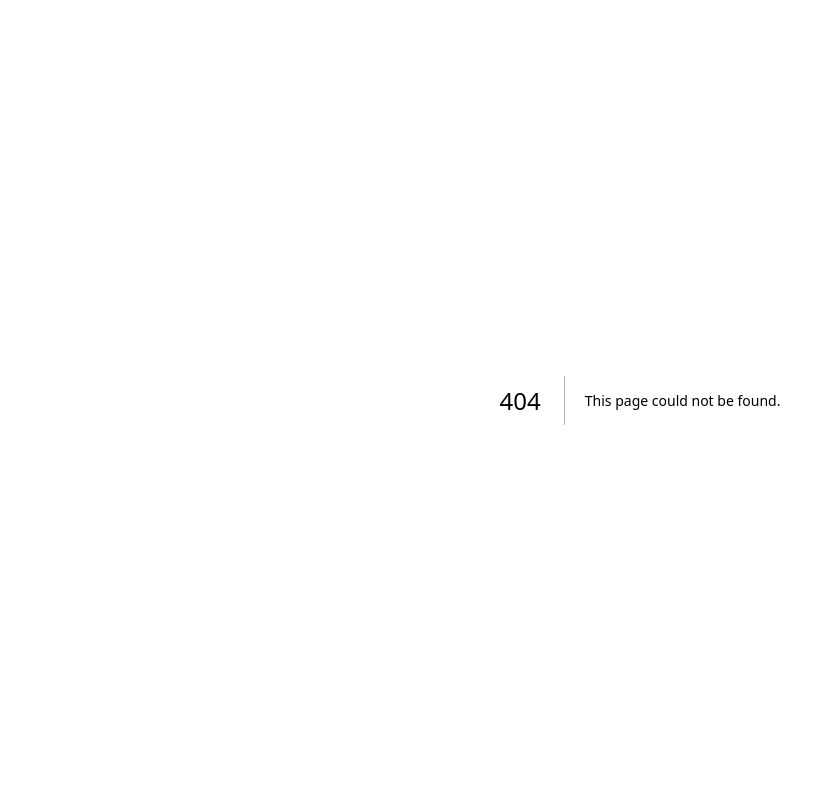
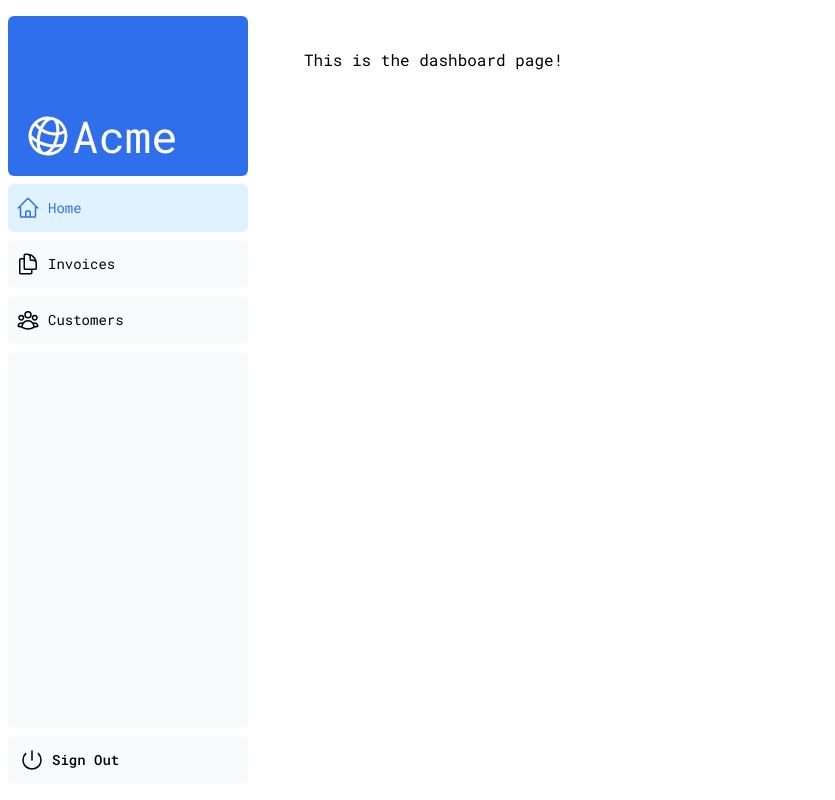
Before and after one commit to Naaman233/nextjs-dashboard, a Next.js app: page /dashboard in a window 1280 px wide. Before the commit this address had no page. Shown: the whole page, without its empty margins (0-835 px from the left). Built offline with nearby package versions, Linux system fonts and the light colour scheme.

Commit message:
Initial commit

```diff
--- /dev/null
+++ b/app/dashboard/customers/page.tsx
@@ -0,0 +1,7 @@
+export default function Page() {
+    return (
+        <>
+        <p>This is the customer page</p>
+        </>
+    )
+}
--- /dev/null
+++ b/app/dashboard/invoices/page.tsx
@@ -0,0 +1,7 @@
+export default function Page() {
+    return (
+        <>
+        <p>This is the invoice page</p>
+        </>
+    )
+}
--- /dev/null
+++ b/app/dashboard/layout.tsx
@@ -0,0 +1,27 @@
+import SideNav from '@/app/ui/dashboard/sidenav';
+
+{/**
+
+export default function Layout({ children }: { children: React.ReactNode }) {
+  return (
+    <div className="flex h-screen flex-col md:flex-row md:overflow-hidden">
+      <div className="w-full flex-none md:w-64">
+        <SideNav />
+      </div>
+      <div className="flex-grow p-6 md:overflow-y-auto md:p-12">{children}</div>
+    </div>
+  );
+}
+*/
+}
+
+export default function Layout({ children }: { children: React.ReactNode }) {
+    return (
+        <div className="flex h-screen flex-col md:flex-row md:overflow-hidden">
+            <div className="w-full flex-none md:w-64">
+                <SideNav />
+            </div>
+            <div className="flex-grow p-6 md:overflow-y-auto md:p-12">{children}</div>
+        </div>
+    );
+}
--- /dev/null
+++ b/app/dashboard/page.tsx
@@ -0,0 +1,10 @@
+export default function Page() {
+    return (
+        <>
+        <p>This is the dashboard page!</p>
+        </>
+    )
+}
+
+
+//New-Item -ItemType File -Path ".\page.tsx"
--- a/app/layout.tsx
+++ b/app/layout.tsx
@@ -1,3 +1,5 @@
+import '@/app/ui/global.css'
+import { inter, roboto_mono } from '@/app/ui/font'
 export default function RootLayout({
   children,
 }: {
@@ -5,7 +7,7 @@ export default function RootLayout({
 }) {
   return (
     <html lang="en">
-      <body>{children}</body>
+      <body className={`${inter.className} ${roboto_mono.className} antialiased`}>{children}</body>
     </html>
   );
 }
--- a/app/page.tsx
+++ b/app/page.tsx
@@ -1,15 +1,19 @@
 import AcmeLogo from '@/app/ui/acme-logo';
 import { ArrowRightIcon } from '@heroicons/react/24/outline';
 import Link from 'next/link';
+import Image from 'next/image'
+import styles from '@/app/ui/home.module.css'
 
 export default function Page() {
   return (
     <main className="flex min-h-screen flex-col p-6">
       <div className="flex h-20 shrink-0 items-end rounded-lg bg-blue-500 p-4 md:h-52">
-        {/* <AcmeLogo /> */}
+      { <AcmeLogo /> }
       </div>
       <div className="mt-4 flex grow flex-col gap-4 md:flex-row">
         <div className="flex flex-col justify-center gap-6 rounded-lg bg-gray-50 px-6 py-10 md:w-2/5 md:px-20">
+
+        <div className="h-0 w-0 border-b-[30px] border-l-[20px] border-r-[20px] border-b-black border-l-transparent border-r-transparent"/>
           <p className={`text-xl text-gray-800 md:text-3xl md:leading-normal`}>
             <strong>Welcome to Acme.</strong> This is the example for the{' '}
             <a href="https://nextjs.org/learn/" className="text-blue-500">
@@ -26,6 +30,37 @@ export default function Page() {
         </div>
         <div className="flex items-center justify-center p-6 md:w-3/5 md:px-28 md:py-12">
           {/* Add Hero Images Here */}
+          <div className= "desktop-image">
+            <Image
+            src= "/hero-desktop.png"
+            alt="Screenshots of the dashboard project showing desktop version"
+            width={1000}
+            height={760}
+            className="hidden md:block"
+            />
+          </div>
+          <div className="mobile-image">
+            <Image
+              src="/hero-mobile.png"
+              alt="Screenshot of the dashboard project on mobile device"
+              width={560}
+              height={620}
+              className="block md:hidden"
+            />
+           {/* <style jsx>{`
+              @media(max-width: 767px) {
+                .desktop-image {
+                  display: none;
+                }
+              }
+
+              @media(min-width: 760px) {
+                .mobile-image {
+                  display: none;
+                }
+              }
+            `}</style> */}
+          </div>
         </div>
       </div>
     </main>
--- a/app/ui/acme-logo.tsx
+++ b/app/ui/acme-logo.tsx
@@ -1,10 +1,10 @@
 import { GlobeAltIcon } from '@heroicons/react/24/outline';
-import { lusitana } from '@/app/ui/fonts';
+import { roboto_mono } from '@/app/ui/font';
 
 export default function AcmeLogo() {
   return (
     <div
-      className={`${lusitana.className} flex flex-row items-center leading-none text-white`}
+      className={`${roboto_mono.className} flex flex-row items-center leading-none text-white`}
     >
       <GlobeAltIcon className="h-12 w-12 rotate-[15deg]" />
       <p className="text-[44px]">Acme</p>
--- a/app/ui/dashboard/nav-links.tsx
+++ b/app/ui/dashboard/nav-links.tsx
@@ -1,21 +1,31 @@
+'use client'
 import {
   UserGroupIcon,
   HomeIcon,
   DocumentDuplicateIcon,
 } from '@heroicons/react/24/outline';
 
+import Link from 'next/link'
+import clsx from 'clsx'
+import { usePathname } from 'next/navigation';
+
 // Map of links to display in the side navigation.
 // Depending on the size of the application, this would be stored in a database.
 const links = [
-  { name: 'Home', href: '/dashboard', icon: HomeIcon },
+  { name: 'Home',
+  href: '/dashboard',
+  icon: HomeIcon },
   {
     name: 'Invoices',
     href: '/dashboard/invoices',
     icon: DocumentDuplicateIcon,
   },
-  { name: 'Customers', href: '/dashboard/customers', icon: UserGroupIcon },
+  { name: 'Customers',
+  href: '/dashboard/customers',
+  icon: UserGroupIcon },
 ];
 
+{/**
 export default function NavLinks() {
   return (
     <>
@@ -35,3 +45,30 @@ export default function NavLinks() {
     </>
   );
 }
+*/}
+
+export default function NavLinks() {
+  const pathname = usePathname();
+  return (
+    <>
+    {links.map((link) => {
+      const LinkIcon = link.icon;
+      return (
+        <Link
+        key={link.name}
+        href={link.href}
+        className={clsx(
+          'flex h-[48px] grow items-center justify-center gap-2 rounded-md bg-gray-50 p-3 text-sm font-meduim hover:bg-sky-100 hover:text-blue-600 md:flex-none md:justify-start md:p-2 md:px3',
+          {
+            'bg-sky-100 text-blue-600' : pathname === link.href
+          }
+        )}
+        >
+          <LinkIcon className="w-6" />
+          <p className='hidden md:block'>{link.name}</p>
+        </Link>
+      )
+    })}
+    </>
+  );
+}
--- /dev/null
+++ b/app/ui/font.tsx
@@ -0,0 +1,5 @@
+import { Inter, Lusitana, Roboto_Mono} from 'next/font/google';
+
+export const inter = Inter({ subsets: ['latin'] });
+
+export const roboto_mono = Roboto_Mono({ subsets: ['latin']});
--- /dev/null
+++ b/app/ui/home.module.css
@@ -0,0 +1,7 @@
+.shape {
+    height: 0;
+    width: 0;
+    border-bottom: 30px solid black;
+    border-left: 20px solid transparent;
+    border-right: 20px solid transparent;
+}
--- a/app/ui/invoices/breadcrumbs.tsx
+++ b/app/ui/invoices/breadcrumbs.tsx
@@ -1,6 +1,6 @@
 import { clsx } from 'clsx';
 import Link from 'next/link';
-import { lusitana } from '@/app/ui/fonts';
+import { roboto_mono } from '../font';
 
 interface Breadcrumb {
   label: string;
@@ -15,7 +15,7 @@ export default function Breadcrumbs({
 }) {
   return (
     <nav aria-label="Breadcrumb" className="mb-6 block">
-      <ol className={clsx(lusitana.className, 'flex text-xl md:text-2xl')}>
+      <ol className={clsx(roboto_mono.className, 'flex text-xl md:text-2xl')}>
         {breadcrumbs.map((breadcrumb, index) => (
           <li
             key={breadcrumb.href}
--- a/app/ui/login-form.tsx
+++ b/app/ui/login-form.tsx
@@ -1,4 +1,4 @@
-import { lusitana } from '@/app/ui/fonts';
+import { roboto_mono } from '@/app/ui/font';
 import {
   AtSymbolIcon,
   KeyIcon,
@@ -11,7 +11,7 @@ export default function LoginForm() {
   return (
     <form className="space-y-3">
       <div className="flex-1 rounded-lg bg-gray-50 px-6 pb-4 pt-8">
-        <h1 className={`${lusitana.className} mb-3 text-2xl`}>
+        <h1 className={`${roboto_mono.className} mb-3 text-2xl`}>
           Please log in to continue.
         </h1>
         <div className="w-full">
```
